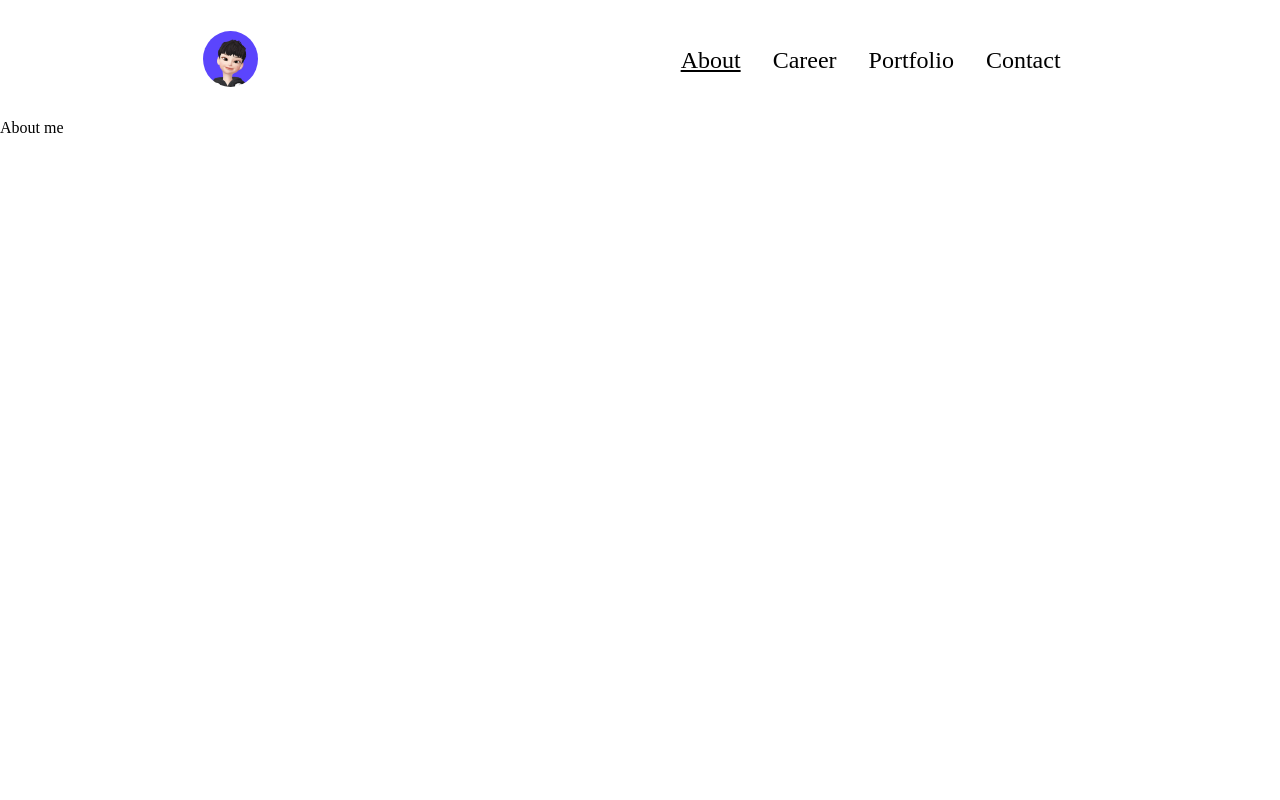
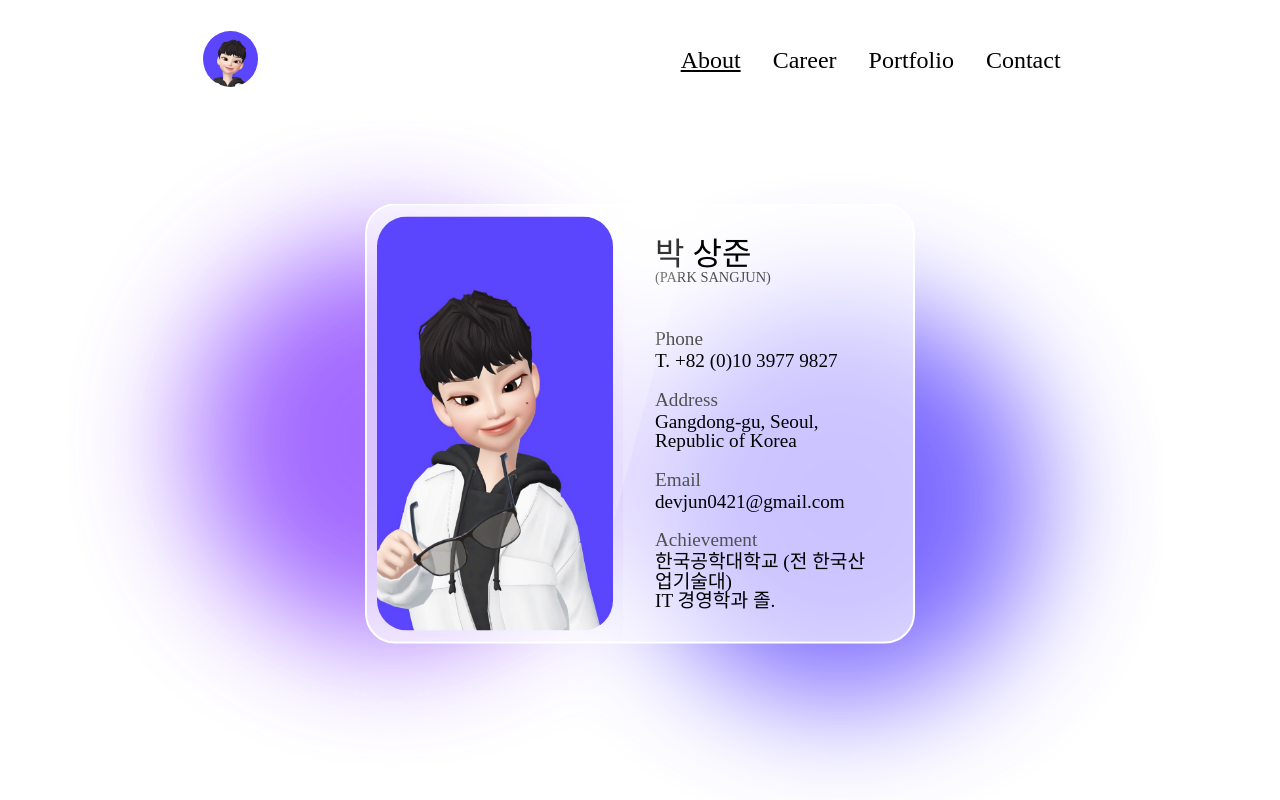
Before and after one commit to sangjuntechs/portfolio, a React (Create React App) app: page /about in a window 1280 px wide. Shown: the top 800 px of the page. Built offline with nearby package versions, Linux system fonts and the light colour scheme.

Commit message:
about page section1,2

```diff
--- a/src/components/header.js
+++ b/src/components/header.js
@@ -4,15 +4,16 @@ import styled from 'styled-components';
 import Logo from '../img/PLogo.jpeg';
 import '../css/About.css';
 
-const Container = styled.div`
+const Container = styled.nav`
     display: flex;
     align-items: center;
     position: sticky;
     top: 0;
     width:100vw;
     height: 15vh;
-    background-color: white;
+    background-color: rgba(255,255,255,0.8);
     justify-content: space-around;
+    z-index: 10;
 `
 
 const ListContainer = styled.ul`
--- a/src/pages/About.js
+++ b/src/pages/About.js
@@ -1,27 +1,220 @@
 /* eslint-disable react-hooks/exhaustive-deps */
-import React from 'react';
-import { Header } from '../components/header';
-import styled from 'styled-components';
+import React from "react";
+import { Header } from "../components/header";
+import styled, { css } from "styled-components";
+import profileImage from "../img/about_jepeto.jpeg";
 
 const Body = styled.div`
-    position: relative;
+  position: relative;
+`;
+
+const Section1 = styled.div`
+  box-sizing: border-box;
+  display: flex;
+  justify-content: center;
+  align-items: center;
+  height: 75vh;
+  width: 100vw;
+`;
+
+const Section2 = styled.div`
+  box-sizing:border-box;
+  height: 85vh;
+  width: 100vw;
+  padding-left: 15%;
+  padding-right: 15%;
+  margin-top: 15rem;
 `
 
-const Hy = styled.div`
-    height: 5000px;
+const CardContainer = styled.div`
+  position: relative;
+  display: flex;
+  justify-content: center;
+  align-items: center;
+  height: 100%;
+  width: 100%;
+  filter: blur(60px);
+  opacity: 0.8;
+`;
+
+const GlassCard = styled.div`
+  box-sizing: border-box;
+  display: flex;
+  position: absolute;
+  width: 43vw;
+  height: 55vh;
+  background-color: rgba(255, 255, 255, 0.5);
+  border-radius: 30px;
+  border: 2px solid white;
+  overflow: hidden;
+  transition: 0.8s;
+  animation: shake infinite 0.8s alternate linear;
+  ::before {
+    content: "";
+    position: absolute;
+    left: -50%;
+    top: 0;
+    width: 100%;
+    height: 100%;
+    background-color: rgba(255, 255, 255, 0.2);
+    pointer-events: none;
+    transform: skewX(345deg);
+  }
+  @keyframes shake {
+    from {
+      transform: translateY(-5px);
+    }
+    to {
+      transform: translateY(5px);
+    }
+  }
+`;
+
+const Round1 = styled.span`
+  position: absolute;
+  top: 20%;
+  left: 15%;
+  width: 25rem;
+  height: 25rem;
+  display: block;
+  background-color: #8b44ff;
+  border-radius: 100%;
+  z-index: 4;
+`;
+
+const Round2 = styled.span`
+  position: absolute;
+  top: 30%;
+  left: 50%;
+  width: 25rem;
+  height:25rem;
+  display: block;
+  background-color: #5b44ff;
+  border-radius: 100%;
+  z-index: 3;
+`;
+
+const CardTextSection = styled.div`
+  display: flex;
+  flex-direction: column;
+  justify-content: center;
+  align-items: center;
+  box-sizing: border-box;
+  width: 100%;
+  background-color: rgba(255, 255, 255, 0.2);
+  padding: 2rem;
+`;
+
+const BigFont = styled.p`
+  font-size: 2rem;
+`;
+
+const SmallFont = styled.p`
+  font-size: 0.9rem;
+  color: rgb(80, 80, 80);
+  ${props => props.blackColor && css`
+    color:black;
+  `}
+`;
+
+const ImageSection = styled.div`
+  display: flex;
+  justify-content: center;
+  align-items: center;
+  width: 100%;
+`;
+
+const ProfileImg = styled.img`
+  z-index: 5;
+  width: 92%;
+  height: 95%;
+  border-radius: 30px;
+`;
+
+const ColumnStyle = styled.div`
+  display: flex;
+  width: 100%;
+  height: 100%;
+  flex-direction: column;
+  ${props => props.margin_top && css`
+    margin-top:3rem;
+  `}
+`;
+
+const MidFont = styled.div`
+  font-size: 1.2rem;
+  ${props => props.gray && css`
+    color: rgba(80,80,80);
+  `}
+  ${props => props.border && css`
+    font-weight: 500;
+  `}
+  ${props => props.marginB && css`
+    margin-bottom: 1.2rem;
+  `}
+  ${props => props.sMarginB && css`
+    margin-bottom: 3px;
+  `}
+  ${props => props.lightWeight && css`
+    font-weight: 300;
+    letter-spacing: 1.5px;
+    line-height: 25px;
+  `}
 `
 
+const SubTitle = styled.div(props => ({
+  color: props.color,
+  fontSize: '2rem',
+  fontWeight: 500,
+  marginBottom: props.margin_bottom,
+}))
 
 const About = () => {
-
-    return (
-        <Body>
-            <Header />
-            <Hy>
-            About me
-            </Hy>
-        </Body>
-    )
-}
+  return (
+    <Body>
+      <Header />
+      <Section1>
+        <CardContainer>
+          <Round1></Round1>
+          <Round2></Round2>
+        </CardContainer>
+        <GlassCard>
+          <ImageSection>
+            <ProfileImg src={profileImage} />
+          </ImageSection>
+          <CardTextSection>
+            <ColumnStyle>
+              <BigFont>박 상준</BigFont>
+              <SmallFont>(PARK SANGJUN)</SmallFont>
+            </ColumnStyle>
+            <ColumnStyle>
+            <MidFont gray border sMarginB>Phone</MidFont><MidFont marginB> T. +82 (0)10 3977 9827</MidFont>
+            <MidFont gray border sMarginB>Address</MidFont> <MidFont marginB>Gangdong-gu, Seoul, Republic of Korea</MidFont>
+            <MidFont gray border sMarginB>Email</MidFont> <MidFont marginB>devjun0421@gmail.com</MidFont>
+            <MidFont gray border sMarginB>Achievement</MidFont> <MidFont>한국공학대학교 (전 한국산업기술대)</MidFont><MidFont>IT 경영학과 졸.</MidFont>
+            </ColumnStyle>
+          </CardTextSection>
+        </GlassCard>
+      </Section1>
+      <Section2>
+        <SubTitle color='#5b44ff' margin_bottom='2.5rem'>안녕하세요.</SubTitle>
+        <MidFont lightWeight marginB>신입 프론트엔드 개발자 박상준입니다.👏🏻 저의 좌우명은 확실합니다 "리턴이 확실한 사람." 리턴이 확실한 사람이 되기 위해 항상 노력하는 사람이 될 것 입니다!
+          이제 처음 저와 함께하게 될 팀을 찾아다니는 저는 저의 리턴값을 믿고 이끌어 줄 멋진 팀을 원합니다! 저의 성장이 팀의 성장이 되고, 팀은 저의 성장을 도와주는 선순환이 되는
+          멋진 팀과 합류하고 싶습니다 :)
+        </MidFont>
+        <MidFont lightWeight marginB>
+          처음 개발을 시작하게 된 계기는 지극히 즉흥적이였고, '본인 답다.'라고 생각이 들었습니다. 카페에서 코딩을 하고 있던 한 남성의 모습이 저에게 너무 멋지게 다가왔습니다.
+          그렇게 처음 개발 공부를 시작하게 되었고, 가면 갈수록 이 무엇인가를 완성해나간다는 성취감과 안되던 것을 이루어 냈을 때의 그 기분이 저를 이 직업으로 이끌어 주었습니다.
+          나의 뇌에서 시작된 어떠한 구동을 코드로 구현한다는게 너무 매력적이라고 생각합니다.
+        </MidFont>
+        <MidFont lightWeight>
+          실제로 서비스 하고 있는 제품에서 관리자 페이지 중 일 부분을 빌드한 적이 있었습니다. 사내 영양사 분들이 사용을 하는 관리자 페이지였는데, 영양사 분들과
+          직접 피드백하며, 어떠한 부분이 필요하고 어떠한 부분이 중요한 지 커뮤니케이션해가며 관리자페이지를 빌드 했고, 실제로 사용성이 개선되었다는 피드백을 받고
+          정말 기분이 좋았습니다.
+        </MidFont>
+      </Section2>
+    </Body>
+  );
+};
 
 export default About;
--- a/src/pages/Home.js
+++ b/src/pages/Home.js
@@ -244,7 +244,7 @@ const Home = () => {
         <MenuContainer>
           <ListSection>
            <MenuFont><Link to='/about'>About me</Link></MenuFont>
-           <MenuFont><Link to='/carrer'>Career</Link></MenuFont>
+           <MenuFont><Link to='/career'>Career</Link></MenuFont>
            <MenuFont><Link to='/portfolio'>Portfolio</Link></MenuFont>
            <MenuFont><Link to='/about'>Contact me</Link></MenuFont>
           </ListSection>
```
Also changed, not shown: src/img/about_jepeto.jpeg (added).
